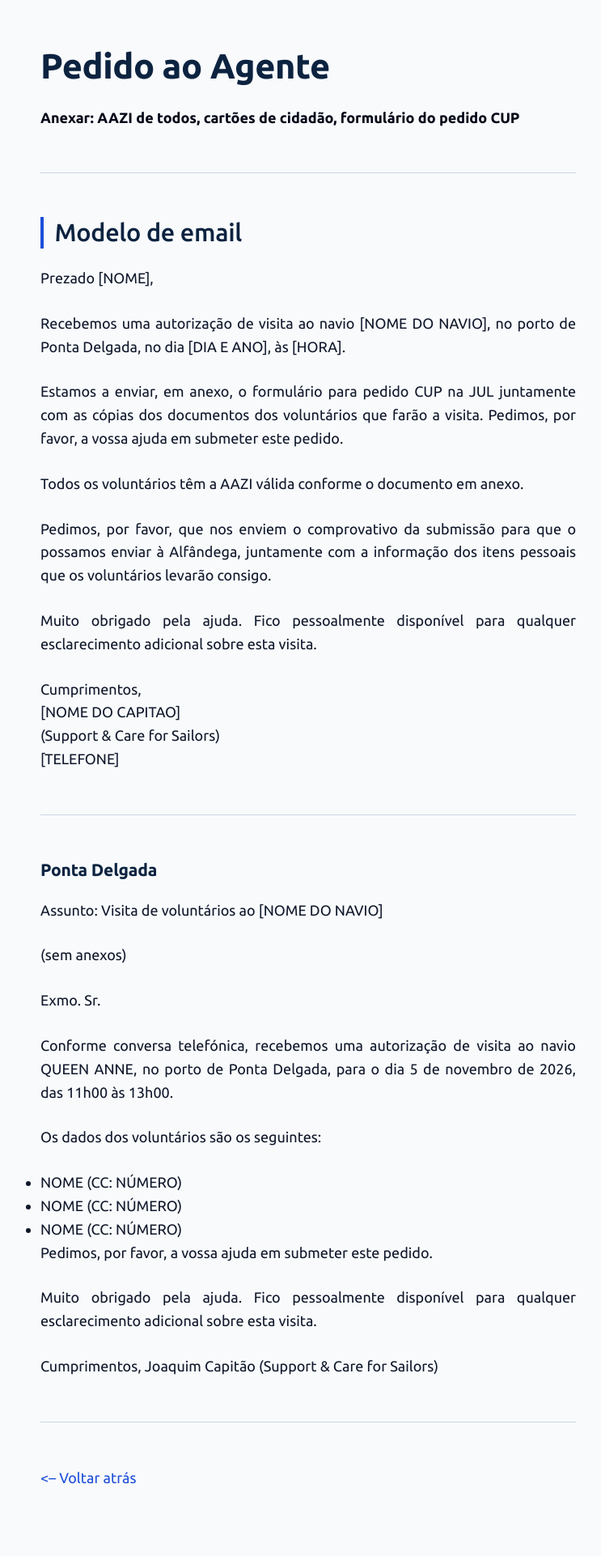
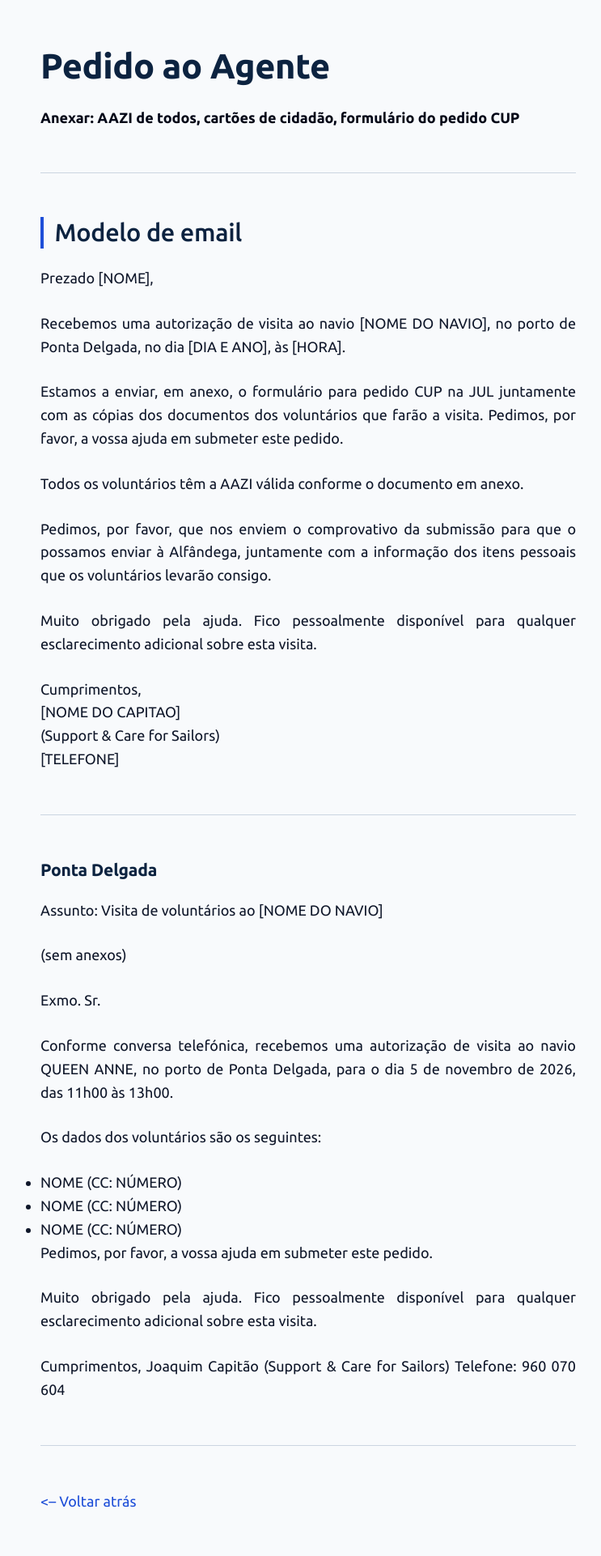
Before and after one commit to tep-pdl/tep-pdl.github.io, a Jekyll site: the page built from secretariado/pedido-ao-agente.md, in a window 1280 px wide. Shown: the whole page at 81% size, without its empty margins (259-1002 px from the left). Built offline with Jekyll 4.4.1, drawn with Linux system fonts in a browser that asks for light colours; our own code applies the rules of GitHub Pages for plain Markdown files; before the commit the page ends 1894 px from its top, so only the background shows below that.

Commit message:
Update pedido-ao-agente.md

```diff
--- a/secretariado/pedido-ao-agente.md
+++ b/secretariado/pedido-ao-agente.md
@@ -46,6 +46,7 @@ Muito obrigado pela ajuda. Fico pessoalmente disponível para qualquer esclareci
 Cumprimentos,
 Joaquim Capitão
 (Support & Care for Sailors)
+Telefone: 960 070 604
 
 
 
```
